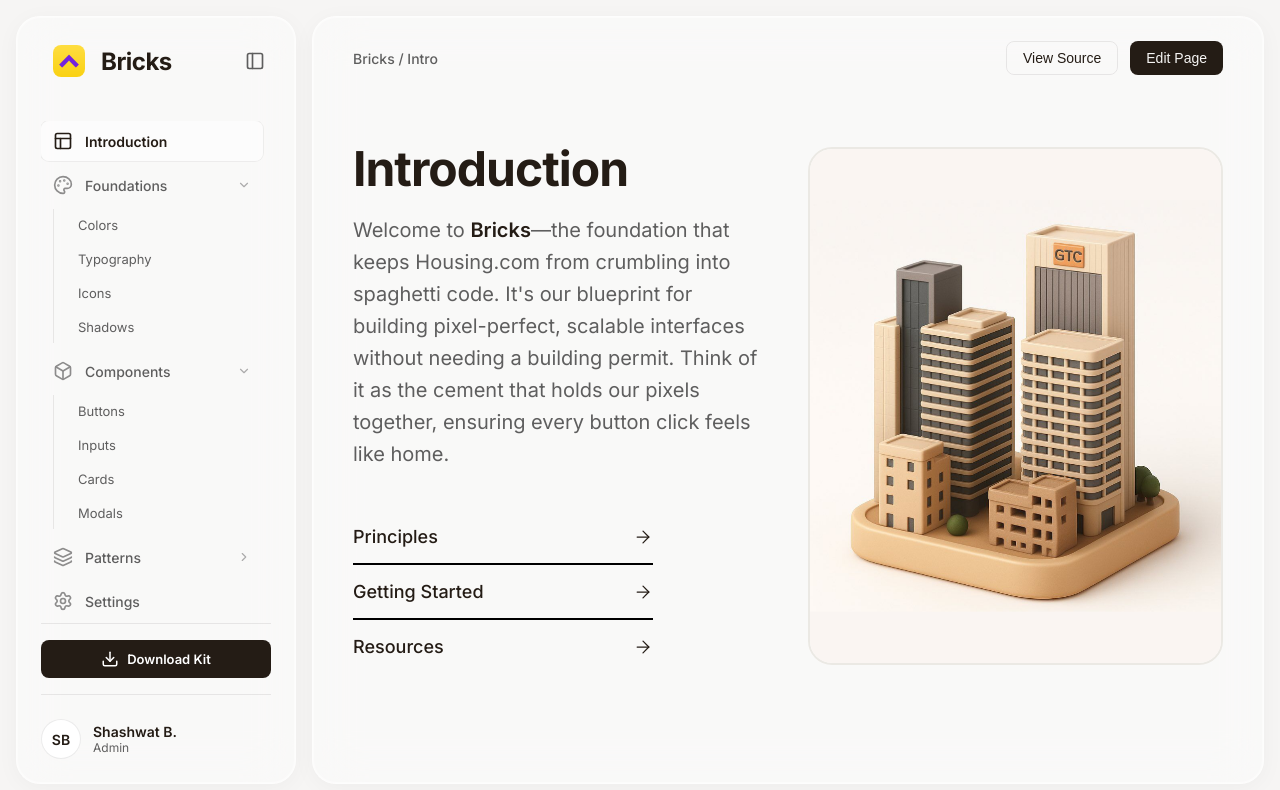
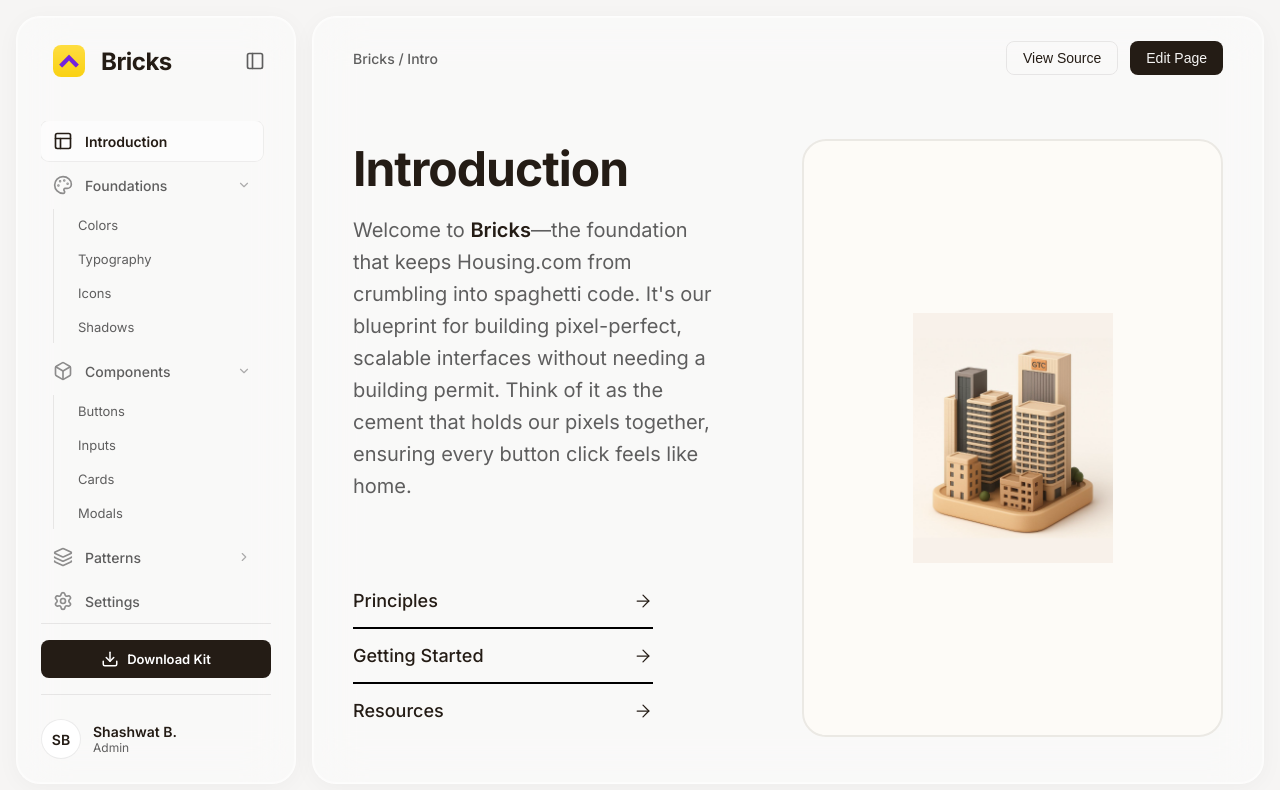
Before and after one commit to shashwatbb/bricks-design-system, a React (Vite) app: page / in a window 1280 px wide. Shown: the top 790 px of the page. Built offline with nearby package versions, Linux system fonts and the light colour scheme.

Commit message:
Refine intro: match image frame bg and height

```diff
--- a/src/components/Documentation.css
+++ b/src/components/Documentation.css
@@ -74,29 +74,38 @@
 
  .intro-header {
      display: flex;
-     align-items: center;
-     gap: 40px;
+     align-items: stretch;
+     /* Ensure equal height */
+     gap: 80px;
      margin-bottom: 40px;
  }
 
  .intro-text {
      flex: 1;
+     display: flex;
+     flex-direction: column;
+     justify-content: center;
+     /* Center text vertically if needed, or flex-start */
  }
 
  .intro-image-container {
      flex: 1;
      display: flex;
      justify-content: center;
+     align-items: center;
+     border: 2px solid #EBE9E4;
+     border-radius: 24px;
+     padding: 24px;
+     background-color: #FDFBF7;
+     /* Matching image background */
  }
 
  .intro-image {
-     max-width: 100%;
+     max-width: 200px;
+     width: 100%;
      height: auto;
-     border-radius: 24px;
-     border: 2px solid #EBE9E4;
-     /* Even thinner beige border */
-     box-shadow: none;
-     /* Removed shadow */
+     mix-blend-mode: multiply;
+     /* Blends image background with container */
  }
 
  .intro-links {
--- a/src/components/Sidebar.css
+++ b/src/components/Sidebar.css
@@ -16,7 +16,7 @@
     padding: 24px;
     position: relative;
     z-index: 10;
-    transition: width 0.3s cubic-bezier(0.4, 0, 0.2, 1);
+    /* Removed transition for instant load/resize */
 }
 
 .sidebar.collapsed {
--- a/src/components/Sidebar.jsx
+++ b/src/components/Sidebar.jsx
@@ -79,7 +79,7 @@
       <nav className="nav-menu">
         {navItems.map((item) => (
           <div key={item.id} className="nav-group">
-            <motion.button
+            <button
               className={`nav-item ${activeTab === item.id ? 'active' : ''}`}
               onClick={() => {
                 if (item.children && item.children.length > 0) {
@@ -88,7 +88,6 @@
                   setActiveTab(item.id);
                 }
               }}
-              whileHover={{ x: isCollapsed ? 0 : 2 }}
               title={isCollapsed ? item.label : ''}
             >
               <item.icon size={20} className="nav-icon" />
@@ -98,30 +97,22 @@
                   {expandedSections.includes(item.id) ? <ChevronDown size={14} /> : <ChevronRight size={14} />}
                 </span>
               )}
-            </motion.button>
+            </button>
 
-            <AnimatePresence>
+            {/* Removed AnimatePresence and motion.div for instant rendering */}
             {!isCollapsed && item.children && item.children.length > 0 && expandedSections.includes(item.id) && (
-                <motion.div
-                  className="sub-menu"
-                  initial={{ height: 0, opacity: 0 }}
-                  animate={{ height: 'auto', opacity: 1 }}
-                  exit={{ height: 0, opacity: 0 }}
-                  transition={{ duration: 0.2 }}
-                >
+              <div className="sub-menu">
                 {item.children.map((child) => (
-                    <motion.button
+                  <button
                     key={child.id}
                     className={`sub-nav-item ${activeTab === child.id ? 'active' : ''}`}
                     onClick={() => setActiveTab(child.id)}
-                      whileHover={{ x: 2 }}
                   >
                     {child.label}
-                    </motion.button>
+                  </button>
                 ))}
-                </motion.div>
+              </div>
             )}
-            </AnimatePresence>
           </div>
         ))}
       </nav>
```
Lines whose indentation alone changed are shown as unchanged.
